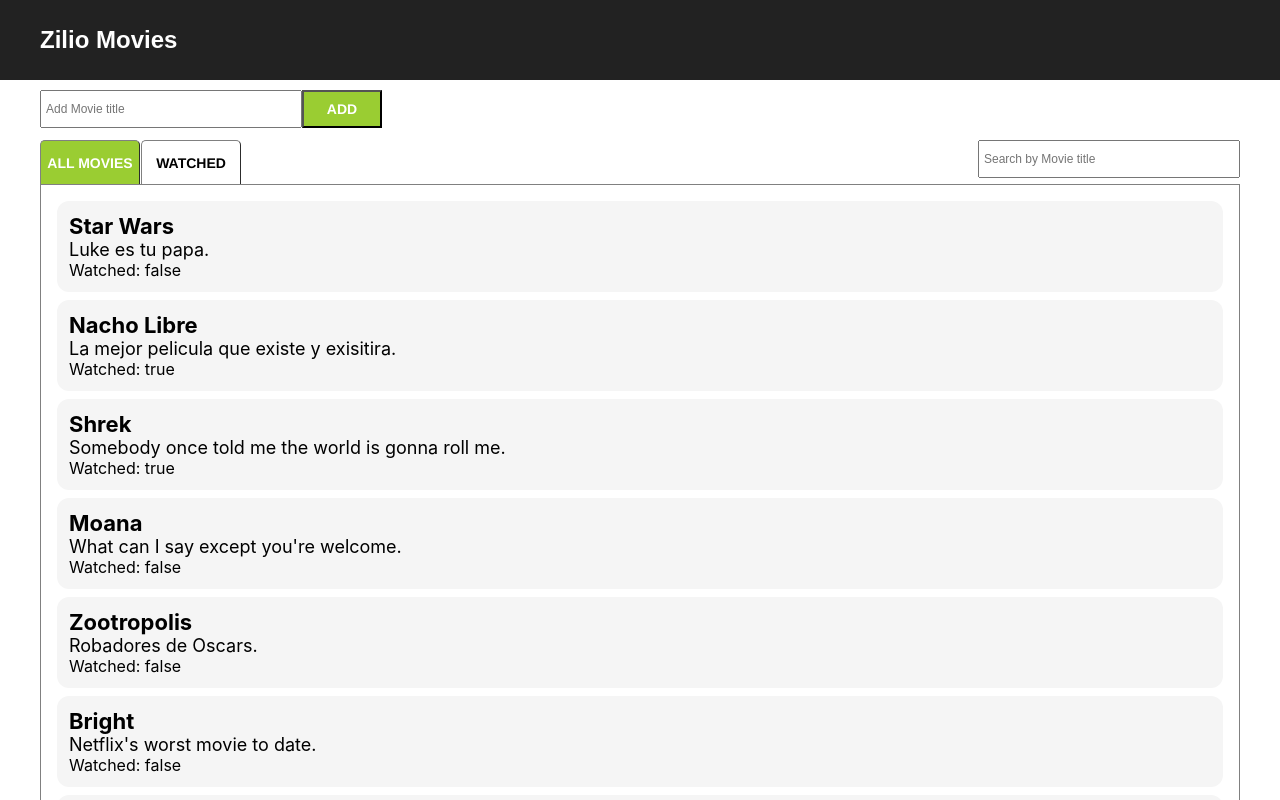
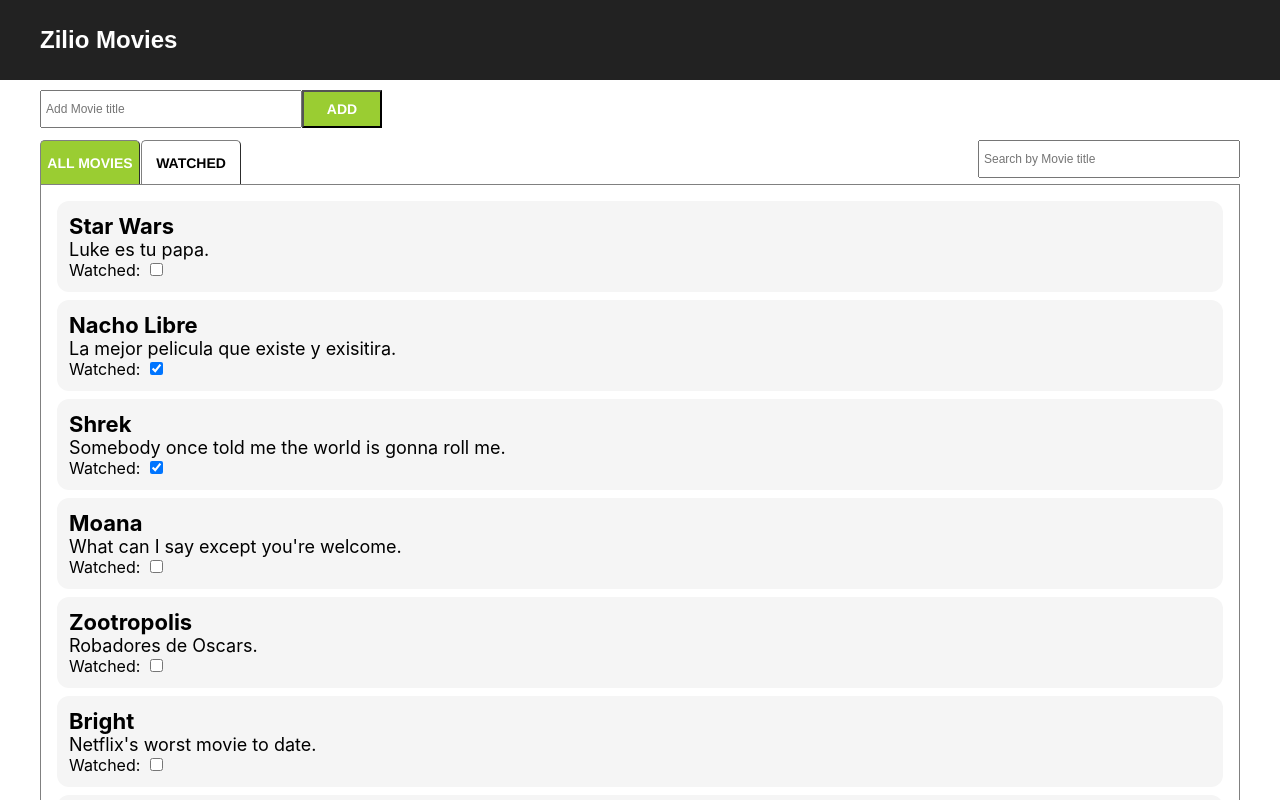
Before and after one commit to fcatania/movie-list-practice, a React (Create React App) app: page / in a window 1280 px wide. Shown: the top 800 px of the page. Built offline with nearby package versions, Linux system fonts and the light colour scheme.

Commit message:
Added watched checkbox functionality.

```diff
--- a/src/DummyData.js
+++ b/src/DummyData.js
@@ -1,12 +1,12 @@
 var dummyData = [
-  {id: 0, title: 'Star Wars', watched: false, desc: 'Luke es tu papa.'},
-  {id: 1, title: 'Nacho Libre', watched: true, desc: 'La mejor pelicula que existe y exisitira.'},
-  {id: 2, title: 'Shrek', watched: true, desc: 'Somebody once told me the world is gonna roll me.'},
-  {id: 3, title: 'Moana', watched: false, desc: 'What can I say except you\'re welcome.'},
-  {id: 4, title: 'Zootropolis', watched: false, desc: 'Robadores de Oscars.'},
-  {id: 5, title: 'Bright', watched: false, desc: 'Netflix\'s worst movie to date.'},
-  {id: 6, title: 'Mean Girls', watched: false, desc: 'Wednesdays we wear pink.'},
-  {id: 7, title: 'Thor: Ragnarok', watched: false, desc: 'Pierde un ojo y el martillo pero gana nuevos poderes.'},
+  {title: 'Star Wars', watched: false, desc: 'Luke es tu papa.'},
+  {title: 'Nacho Libre', watched: true, desc: 'La mejor pelicula que existe y exisitira.'},
+  {title: 'Shrek', watched: true, desc: 'Somebody once told me the world is gonna roll me.'},
+  {title: 'Moana', watched: false, desc: 'What can I say except you\'re welcome.'},
+  {title: 'Zootropolis', watched: false, desc: 'Robadores de Oscars.'},
+  {title: 'Bright', watched: false, desc: 'Netflix\'s worst movie to date.'},
+  {title: 'Mean Girls', watched: false, desc: 'Wednesdays we wear pink.'},
+  {title: 'Thor: Ragnarok', watched: false, desc: 'Pierde un ojo y el martillo pero gana nuevos poderes.'},
 ];
 
 export default dummyData;
--- a/src/components/App.js
+++ b/src/components/App.js
@@ -20,6 +20,7 @@ class App extends Component {
     this.onSearchInputChange = this.onSearchInputChange.bind(this);
     this.onAddInputChange = this.onAddInputChange.bind(this);
     this.addMovie = this.addMovie.bind(this);
+    this.watchMovie = this.watchMovie.bind(this);
     this.onClickTabAll = this.onClickTabAll.bind(this);
     this.onClickTabWatched = this.onClickTabWatched.bind(this);
     this._filterBySearch = this._filterBySearch.bind(this);
@@ -28,12 +29,19 @@ class App extends Component {
   addMovie() {
     var movieToAdd = {};
     var currMovies = this.state.movies.slice();
-    movieToAdd.id = currMovies[currMovies.length - 1].id + 1;
     movieToAdd.title = this.state.addValue;
     movieToAdd.desc = 'Some default description for an added movie.';
     movieToAdd.watched = false;
     currMovies.push(movieToAdd);
     this.setState({movies: currMovies, addValue: ''}, () => {
+      this._filterMovies();
+    });
+  }
+
+  watchMovie(index) {
+    var currMovies = this.state.filteredMovies.slice();
+    currMovies[index].watched = !currMovies[index].watched;
+    this.setState({filteredMovies: currMovies}, () => {
       this._filterMovies();
     });
   }
@@ -68,6 +76,7 @@ class App extends Component {
       filteredMovies = this.state.movies.filter((movie) => {
         return this._filterBySearch(movie) && this._filterByWatched(movie);
       });
+
     }
     this.setState({filteredMovies: filteredMovies});
   }
@@ -99,7 +108,7 @@ class App extends Component {
             <button id="watched-movies" className={"App-tab-button " + (this.state['watched-movies'] ? "selected" : "")} onClick={this.onClickTabWatched}>WATCHED</button>
             <SearchBar onSearchInputChange={this.onSearchInputChange}/>
           </div>
-          {this.state.filteredMovies.length > 0 ? <MovieList movies={this.state.filteredMovies} searchValue={this.state.searchValue}/> : <NoMovieFound />}
+          {this.state.filteredMovies.length > 0 ? <MovieList movies={this.state.filteredMovies} searchValue={this.state.searchValue} clickWatch={this.watchMovie}/> : <NoMovieFound />}
         </div>
       </div>
     );
--- a/src/components/MovieList.js
+++ b/src/components/MovieList.js
@@ -6,7 +6,7 @@ class MovieList extends Component {
   render() {
     return (
       <div className="MovieList">
-        {this.props.movies.map((movie) => <MovieListEntry key={movie.id} movie={movie}/>)}
+        {this.props.movies.map((movie, index) => <MovieListEntry key={index} movie={movie} index={index} clickWatch={this.props.clickWatch}/>)}
       </div>
     );
   }
--- a/src/components/MovieListEntry.css
+++ b/src/components/MovieListEntry.css
@@ -23,8 +23,10 @@
 }
 
 .MovieListEntry-watched {
+  display: inline-block;
   margin: 0px;
   font-family: -apple-system, BlinkMacSystemFont, 'Segoe UI', Roboto, Oxygen, Ubuntu, Cantarell, 'Open Sans', 'Helvetica Neue', sans-serif;
   font-weight: normal;
   font-size: 16px;
+  margin-right: 6px;
 }
--- a/src/components/MovieListEntry.js
+++ b/src/components/MovieListEntry.js
@@ -7,7 +7,8 @@ class MovieListEntry extends Component {
       <div className="MovieListEntry">
         <h3 className="MovieListEntry-title">{this.props.movie.title}</h3>
         <h5 className="MovieListEntry-desc">{this.props.movie.desc}</h5>
-        <h6 className="MovieListEntry-watched">Watched: {this.props.movie.watched.toString()}</h6>
+        <h6 className="MovieListEntry-watched">Watched:</h6>
+        <input type="checkbox" checked={this.props.movie.watched ? 1 : 0} onChange={() => {this.props.clickWatch(this.props.index)}}/>
       </div>
     );
   }
```
